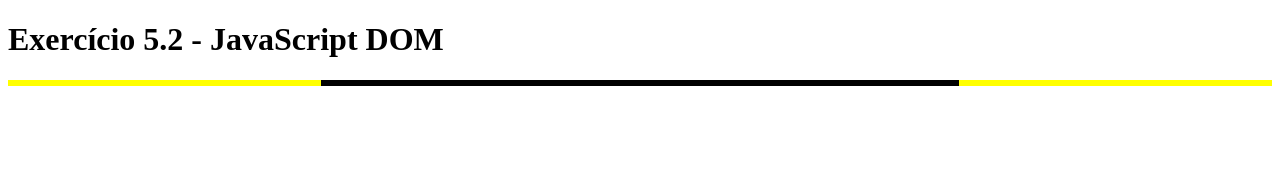
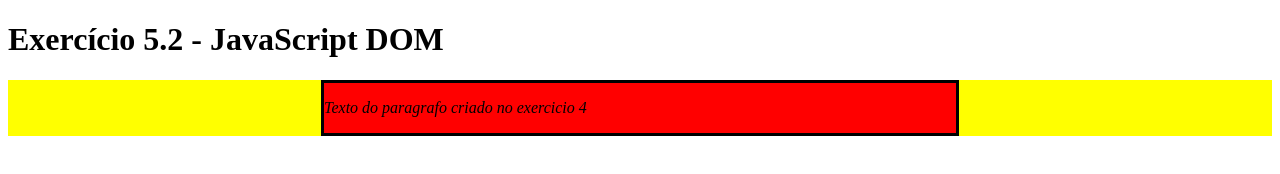
Before and after one commit to GabrielToscanoML/trybe-exercicios, a plain HTML site: page fundamentos/bloco-5-javascript-dom-eventos-e-web-storage/dia-2-javascript-trabalhando-com-elementos/index.html in a window 1280 px wide. Drawn offline with Linux system fonts and the light colour scheme.

Commit message:
exercicio 4

```diff
--- a/fundamentos/bloco-5-javascript-dom-eventos-e-web-storage/dia-2-javascript-trabalhando-com-elementos/index.html
+++ b/fundamentos/bloco-5-javascript-dom-eventos-e-web-storage/dia-2-javascript-trabalhando-com-elementos/index.html
@@ -85,8 +85,15 @@
       // criando a variavel que cria a tag section filha da main com classe
       let cria_section = document.createElement('section');
       cria_section.className = "center-content";
-      // adicionando essa variavel como filho do body
+      // adicionando essa variavel como filho da main
       document.querySelector("main").appendChild(cria_section);
+
+      // exercicio 4
+      // criando a variavel que cria a tag p filha da section com texto
+      let cria_p = document.createElement('p');
+      cria_p.innerHTML = "Texto do paragrafo criado no exercicio 4";
+      // adicionando essa variavel como filho da section
+      document.querySelector("section").appendChild(cria_p);
 
 
 
```
